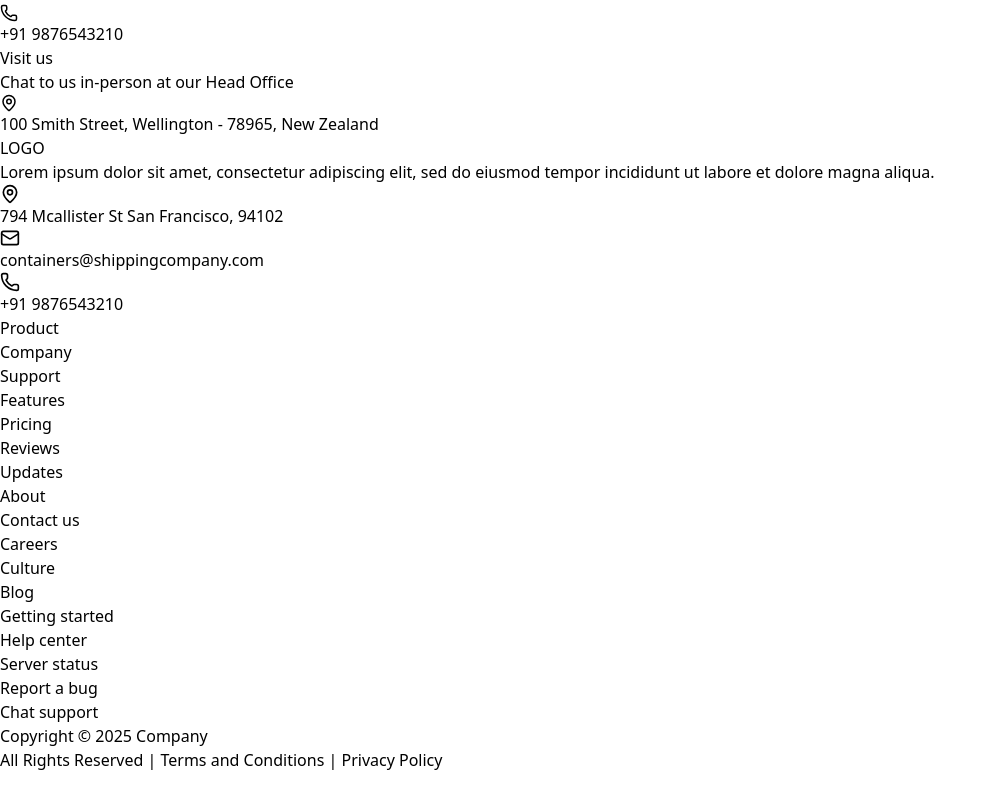
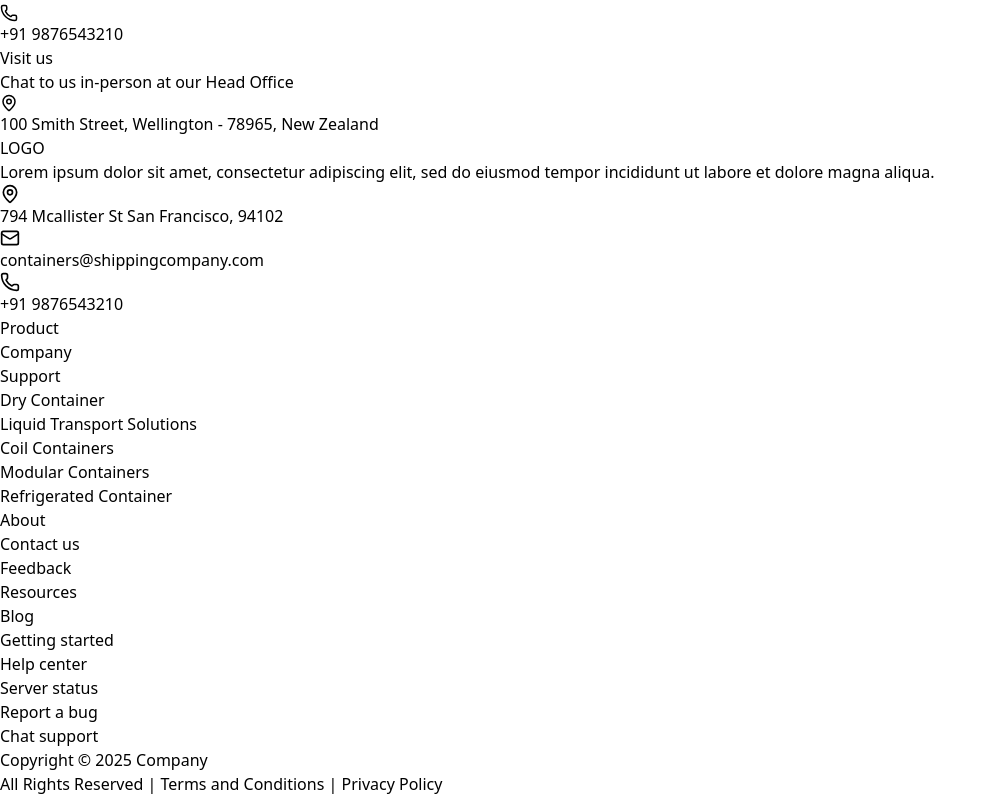
Before and after one commit to Ncontainer/website, a React (Vite) app: page /feedback in a window 1280 px wide. Shown: the part 8077-8873 px from the top of the page, without its empty margins (0-997 px from the left). Before the commit the page ends 8849 px from the top, so only its background shows below. Built offline with nearby package versions, Linux system fonts and the light colour scheme.

Commit message:
footer update
footer pages update

```diff
--- a/src/components/Footer.jsx
+++ b/src/components/Footer.jsx
@@ -81,23 +81,28 @@ export default function Footer() {
           <div className="text-left">
             <ul className="space-y-2">
               <li>
-                <Link to="#" className="hover:text-orange-500">
-                  Features
+                <Link to="/products/dry_Container" className="hover:text-orange-500">
+                Dry Container
                 </Link>
               </li>
               <li>
-                <Link to="#" className="hover:text-orange-500">
-                  Pricing
+                <Link to="/products/tanks" className="hover:text-orange-500">
+                Liquid Transport Solutions
                 </Link>
               </li>
               <li>
-                <Link to="#" className="hover:text-orange-500">
-                  Reviews
+                <Link to="/products/coil_containers" lassName="hover:text-orange-500">
+                Coil Containers
                 </Link>
               </li>
               <li>
-                <Link to="#" className="hover:text-orange-500">
-                  Updates
+                <Link to="/products/modular_containers" className="hover:text-orange-500">
+                Modular Containers
+                </Link>
+              </li>
+              <li>
+                <Link to="/products/refrigerated_containers" className="hover:text-orange-500">
+                Refrigerated Container
                 </Link>
               </li>
             </ul>
@@ -105,23 +110,23 @@ export default function Footer() {
           <div className="text-left">
             <ul className="space-y-2">
               <li>
-                <Link to="#" className="hover:text-orange-500">
+                <Link to="/about" className="hover:text-orange-500">
                   About
                 </Link>
               </li>
               <li>
-                <Link to="#" className="hover:text-orange-500">
+                <Link to="/contact" className="hover:text-orange-500">
                   Contact us
                 </Link>
               </li>
               <li>
-                <Link to="#" className="hover:text-orange-500">
-                  Careers
+                <Link to="/feedback" className="hover:text-orange-500">
+                  Feedback
                 </Link>
               </li>
               <li>
-                <Link to="#" className="hover:text-orange-500">
-                  Culture
+                <Link to="/resources" className="hover:text-orange-500">
+                Resources
                 </Link>
               </li>
               <li>
```
